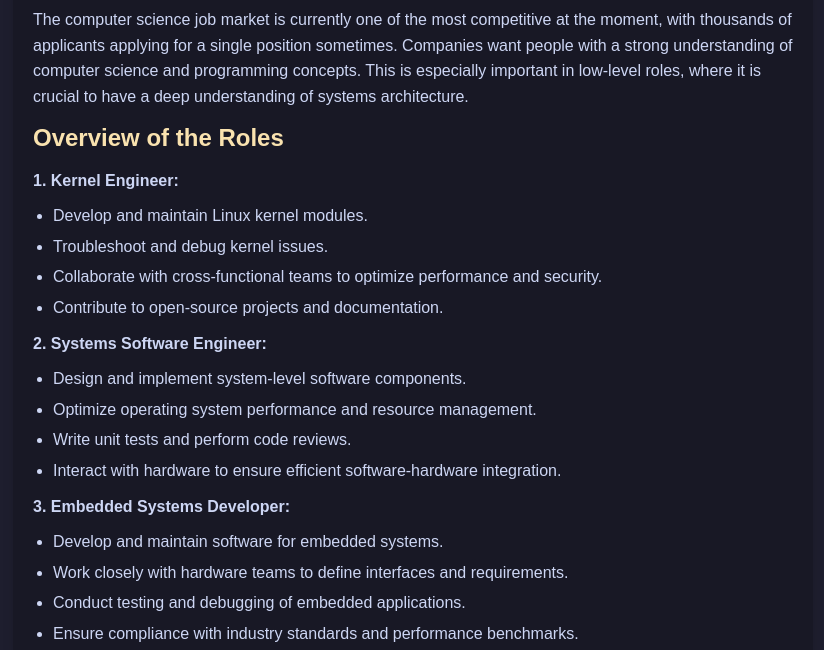
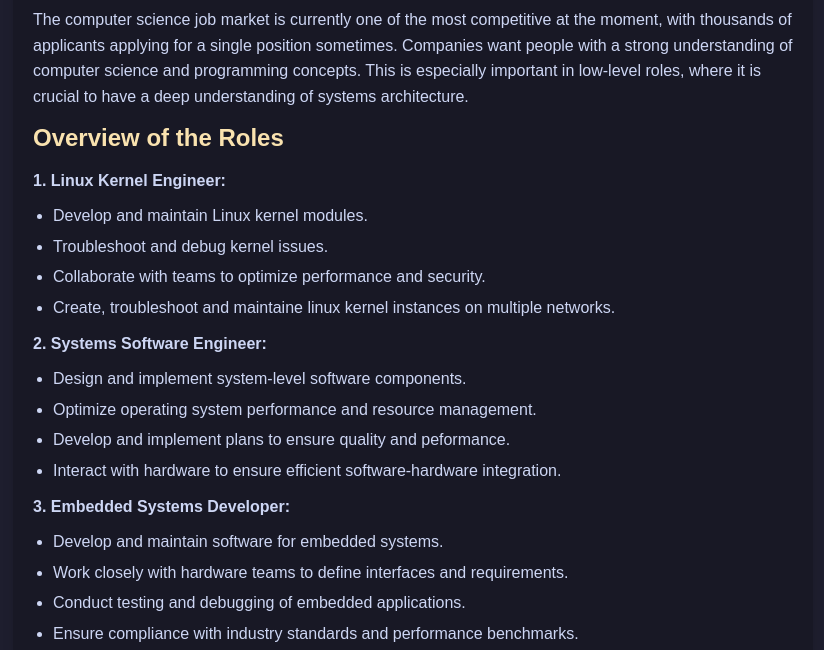
Before and after one commit to aem2231/blog-post, a website: page src/index.html in a window 1280 px wide. Shown: the part 684-1334 px from the top of the page, without its empty margins (227-1051 px from the left). Drawn offline with Linux system fonts and the light colour scheme; files whose address does not match are found by name.

Commit message:
updated index.html

```diff
--- a/src/index.html
+++ b/src/index.html
@@ -40,12 +40,12 @@
 
             <h3>Overview of the Roles</h3>
             <p>
-                <strong>1. Kernel Engineer:</strong>
+                <strong>1. Linux Kernel Engineer:</strong>
                 <ul>
                     <li>Develop and maintain Linux kernel modules.</li>
                     <li>Troubleshoot and debug kernel issues.</li>
-                    <li>Collaborate with cross-functional teams to optimize performance and security.</li>
-                    <li>Contribute to open-source projects and documentation.</li>
+                    <li>Collaborate with teams to optimize performance and security.</li>
+                    <li>Create, troubleshoot and maintaine linux kernel instances on multiple networks.</li>
                 </ul>
             </p>
             <p>
@@ -53,7 +53,7 @@
                 <ul>
                     <li>Design and implement system-level software components.</li>
                     <li>Optimize operating system performance and resource management.</li>
-                    <li>Write unit tests and perform code reviews.</li>
+                    <li>Develop and implement plans to ensure quality and peformance.</li>
                     <li>Interact with hardware to ensure efficient software-hardware integration.</li>
                 </ul>
             </p>
```
Also changed, not shown: dist/index.html, dist/styles.css.
